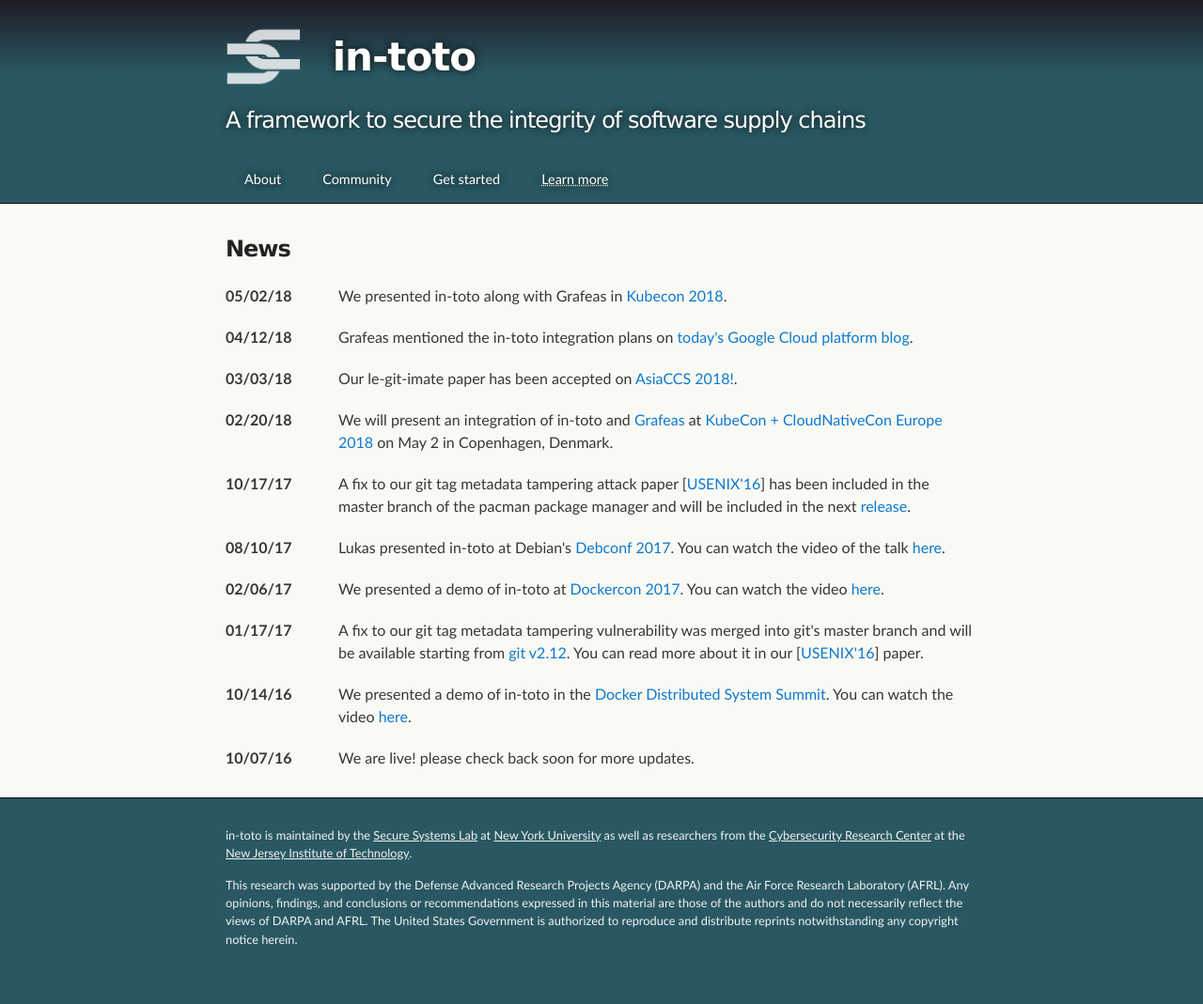
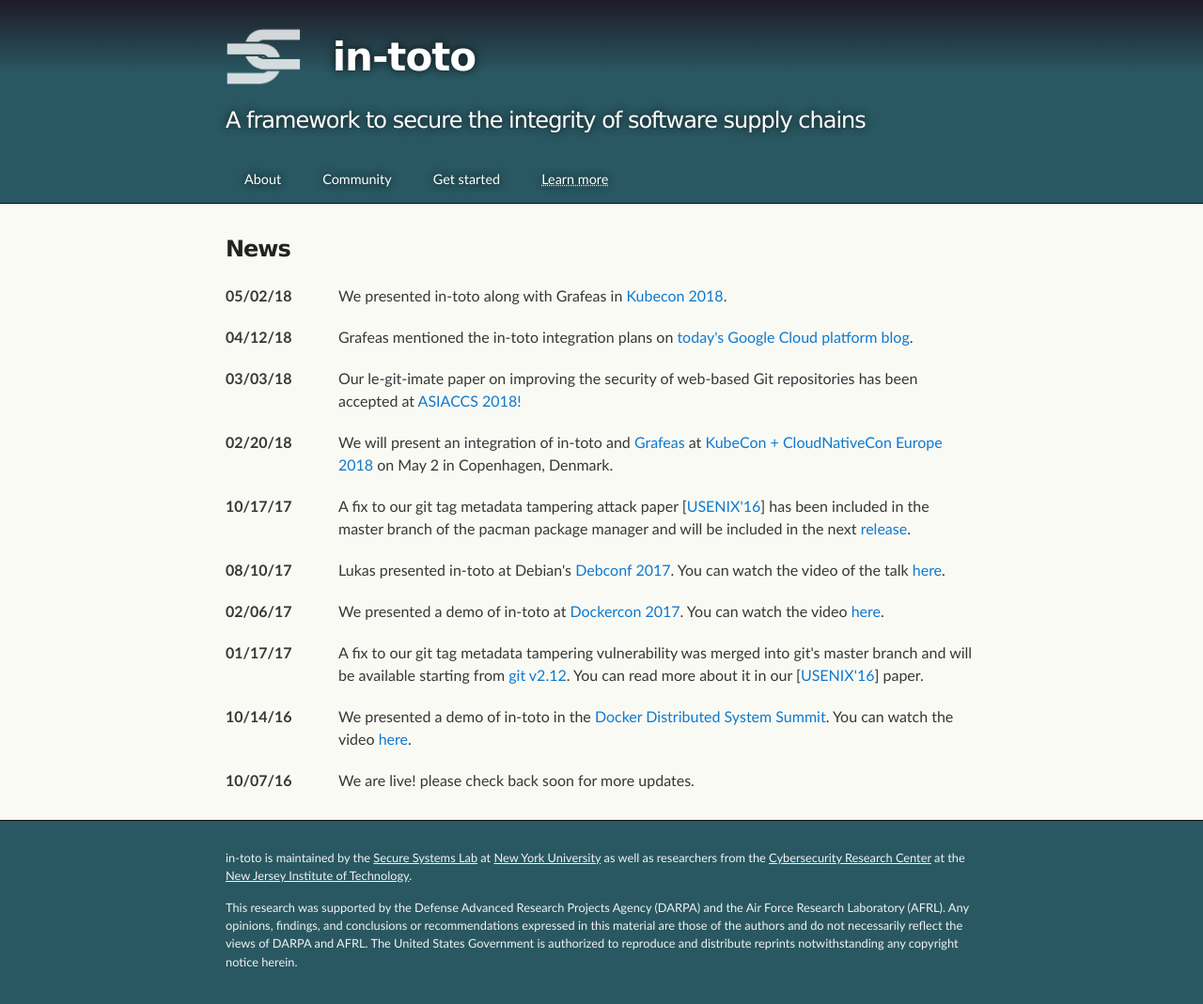
Before and after one commit to in-toto/in-toto.github.io, a Jekyll site: the page built from news.html, in a window 1280 px wide. Shown: the whole page at 94% size. Built offline with Jekyll 4.4.1, drawn with Linux system fonts in a browser that asks for light colours; before the commit the page ends 1045 px from its top, so only the background shows below that.

```diff
--- a/news.html
+++ b/news.html
@@ -22,8 +22,8 @@ tached?iframe=yes&w=100%&sidebar=yes&bg=no#">Kubecon 2018</a>.
   </tr>
     <td>03/03/18</td>
     <td>
-        Our le-git-imate paper has been accepted on
-        <a href="http://asiaccs2018.org/?page_id=632">AsiaCCS 2018!</a>.
+        Our le-git-imate paper on improving the security of web-based Git repositories has been accepted at
+        <a href="http://asiaccs2018.org/?page_id=632">ASIACCS 2018!</a>
     </td>
   </tr>
   <tr>
```
